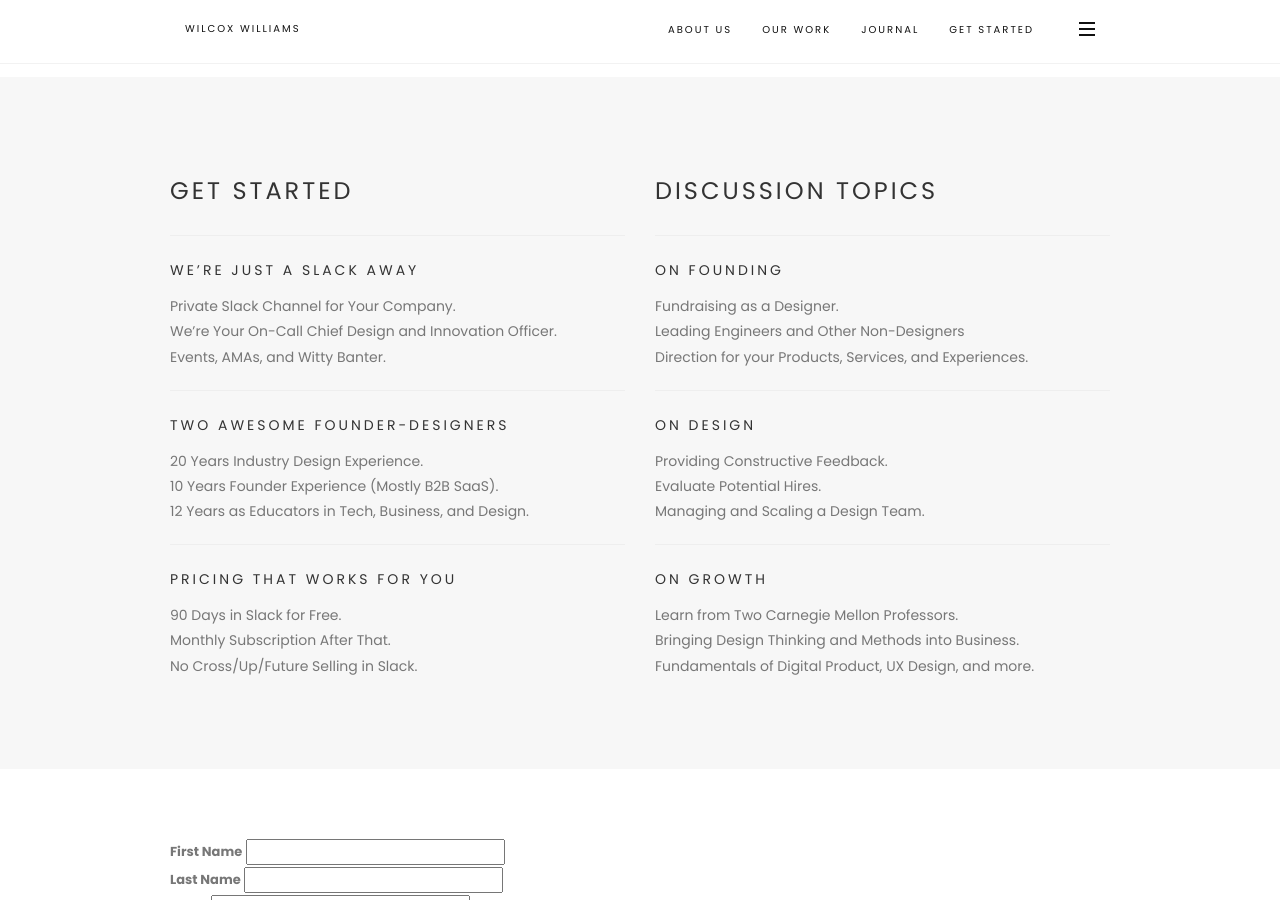
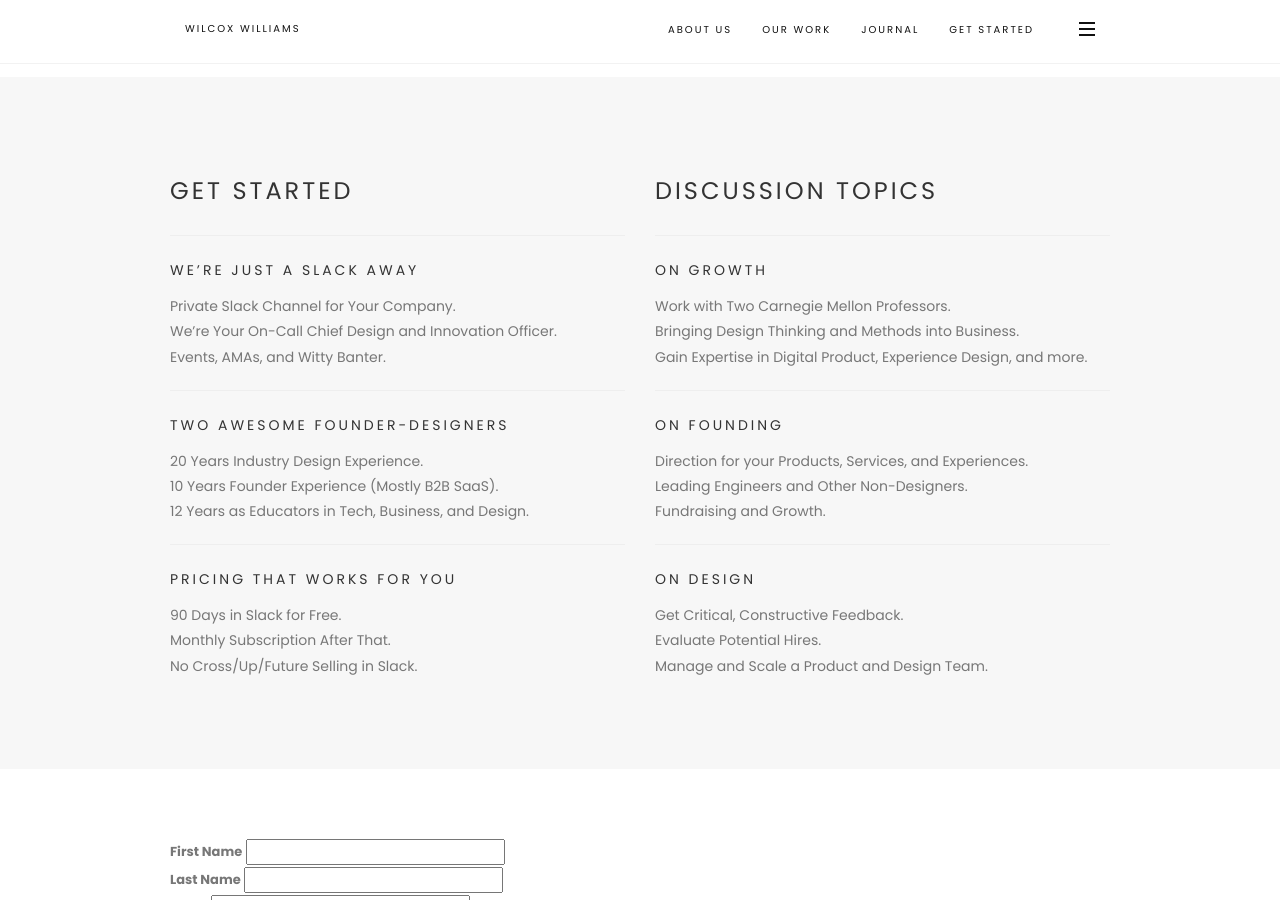
Before and after one commit to rwcstudio/wilcoxwilliams.github.io, a Jekyll site: the page built from getstarted.html, in a window 1280 px wide and 900 px high, scrolled down 632 px. Built offline with Jekyll 4.4.1, drawn with Linux system fonts in a browser that asks for light colours; some web fonts are replaced; comment, search, counter and statistics services are not loaded.

Commit message:
Update getstarted.html

```diff
--- a/getstarted.html
+++ b/getstarted.html
@@ -39,21 +39,21 @@ layout: default
     </div>
     <div class="col-sm-12 col-md-6 col-lg-6">
     <h2 class="font-alt">Discussion Topics</h2>
+      <hr><h4 class="font-alt">On Growth</h4>
+      <p>Work with Two Carnegie Mellon Professors.<br>
+        Bringing Design Thinking and Methods into Business.<br>
+        Gain Expertise in Digital Product, Experience Design, and more.<br>
+      </p>
       <hr><h4 class="font-alt">On Founding</h4>
-      <p>Fundraising as a Designer.<br>
-        Leading Engineers and Other Non-Designers<br>
-        Direction for your Products, Services, and Experiences.<br>
+      <p>Direction for your Products, Services, and Experiences.<br>
+        Leading Engineers and Other Non-Designers.<br>
+        Fundraising and Growth.<br>
       </p>
       <hr><h4 class="font-alt">On Design</h4>
-      <p>Providing Constructive Feedback.<br>
+      <p>Get Critical, Constructive Feedback.<br>
         Evaluate Potential Hires.<br>
-        Managing and Scaling a Design Team.<br>
+        Manage and Scale a Product and Design Team.<br>
         </p>
-      <hr><h4 class="font-alt">On Growth</h4>
-      <p>Learn from Two Carnegie Mellon Professors.<br>
-        Bringing Design Thinking and Methods into Business.<br>
-        Fundamentals of Digital Product, UX Design, and more.<br>
-      </p>
     </div>
   </div>
 </section>
```
